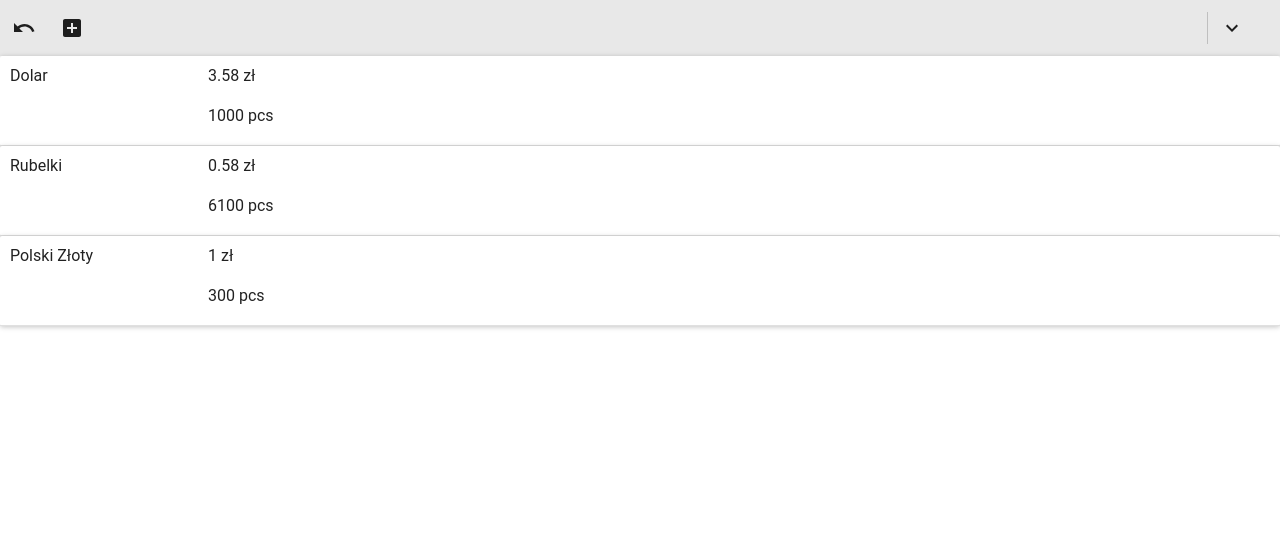
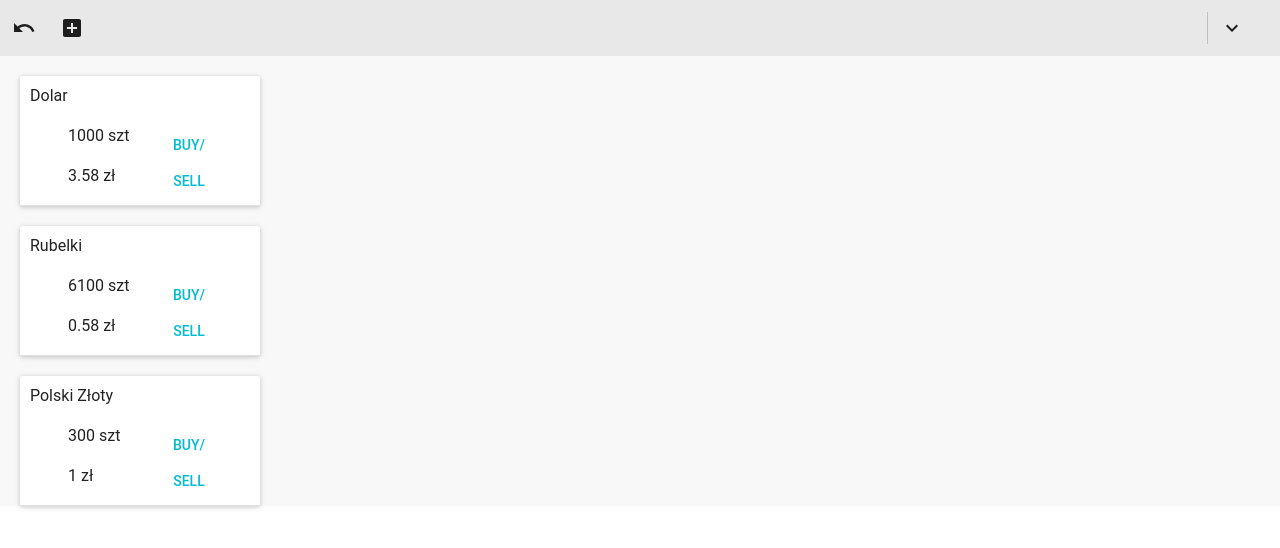
Before and after one commit to Lukasz-Juranek/RA, a React (Create React App) app in the folder wallet/: page / in a window 1280 px wide. Shown: the top 548 px of the page. Built offline with nearby package versions, Linux system fonts and the light colour scheme.

Commit message:
Add item dialog layout

```diff
--- a/wallet/src/App.js
+++ b/wallet/src/App.js
@@ -20,7 +20,7 @@ function DisplayView(displayView) {
     break;
     case ("CATEGORY_VIEW"):
       return (
-          <CategoryView></CategoryView>
+          <CategoryView category={store.getState().active_category}></CategoryView>
       );
     default :
       return ;
--- a/wallet/src/WalletSunbursLegend.js
+++ b/wallet/src/WalletSunbursLegend.js
@@ -17,9 +17,10 @@ export default class WalletSunbursLegend extends Component {
         orientation="horizontal"
         width={window.innerWidth * 0.70}
         items={mapToGetCategoryName().map((item, key) =>
-          hoveredItem === item ?
-            <div key={key}>{item}<br />{'SELECTED'}</div> :
+          // hoveredItem === item ?
+            // <div key={key}>{item}<br />{'SELECTED'}</div> :
             item
+
         )}
         />
     );
--- a/wallet/src/WalletSunburst.js
+++ b/wallet/src/WalletSunburst.js
@@ -120,9 +120,12 @@ export default class WalletSunburst extends React.Component {
           })}
           onValueClick={() =>
             {
+              let data = this.state.pathValue.split(' > ');
+              // console.log(data[1]);
               if (this.state.clicked_item === this.state.pathValue)
               {
                 store.dispatch({type: "SET_VIEW", payload: "CATEGORY_VIEW"});
+                store.dispatch({type: "SET_CATEGORY", payload: data[1]});
               }
               this.setState({
                 clicked: !clicked,
@@ -132,9 +135,9 @@ export default class WalletSunburst extends React.Component {
           }
 
           style={{
-            stroke: '#ddd',
-            strokeOpacity: 0.3,
-            strokeWidth: '0.5'
+            stroke: 'white',
+            strokeOpacity: 0.8,
+            strokeWidth: '4.5'
           }}
           colorType="literal"
           getSize={d => d.value}
--- a/wallet/src/addItemDialog.js
+++ b/wallet/src/addItemDialog.js
@@ -29,14 +29,14 @@ export default class AddItemDialog extends React.Component {
 
   componentWillMount()
   {
-    store.subscribe(() => {
+    this.unsubscribe = store.subscribe(() => {
       this.setState({open : store.getState().windows.item_add});
     }).bind(this);
   }
 
   componentWillUnmount()
   {
-    // store.unsubscribe();
+    this.unsubscribe();
   }
 
 
--- a/wallet/src/categoryView.js
+++ b/wallet/src/categoryView.js
@@ -14,10 +14,22 @@ import Divider from 'material-ui/Divider';
 import {walletDB} from './walletDB';
 
 var layout = [
-  {i: 'a', x: 0, y: 0, w: 1, h: 1, static: true},
-  {i: 'b', x: 1, y: 0, w: 3, h: 1, static: true},
-  {i: 'c', x: 3, y: 1, w: 3, h: 1, static: true}
+  {i: 'a', x: 0, y: 0, w: 4, h: 1, static: true},
+  {i: 'b', x: 1, y: 1, w: 2, h: 1, static: true},
+  {i: 'c', x: 1, y: 2, w: 2, h: 1, static: true},
+  {i: 'd', x: 3, y: 1, w: 2, h: 1, static: true}
 ];
+
+const tail_width = 240;
+
+const card_style = {
+  margin: 20,
+  width: tail_width+'px'
+};
+
+const buy_sell_style = {
+  display: 'inline'
+}
 
 function DisplayView(disp_cat) {
     let rows = [];
@@ -25,11 +37,24 @@ function DisplayView(disp_cat) {
     .filter((i) => {return i.category === disp_cat})
     .map ((i) => {
       rows.push(
-        <Card>
-          <ReactGridLayout className="layout" layout={layout} cols={4} rowHeight={30} width={800}>
+        <Card style={card_style}>
+          <ReactGridLayout className="layout" layout={layout} cols={6} rowHeight={30} rows={3} width={window.innerWidth > tail_width ? tail_width : window.innerWidth}>
             <div key="a">{i.name} </div>
-            <div key="b">{i.price} zł</div>
-            <div key="c">{i.quantity} pcs</div>
+            <div key="b">{i.quantity} szt</div>
+            <div key="c">{i.price} zł</div>
+            <div key="d"><FlatButton
+              style={buy_sell_style}
+              label="Buy/"
+              primary={true}
+              onClick={() => {;}}
+            />
+            <FlatButton
+              style={buy_sell_style}
+              label="Sell"
+              primary={true}
+              onClick={() => {;}}
+            />
+            </div>
           </ReactGridLayout>
           <Divider />
         </Card>
@@ -39,9 +64,27 @@ function DisplayView(disp_cat) {
 }
 
 export default class CategoryView extends React.Component {
-  state = {
-    openItemView: false,
+  constructor(props)
+  {
+    super(props);
+    this.state = {
+      openItemView: false,
+      activeCategory: props.category
+    }
   }
+
+  componentWillMount()
+  {
+    this.unsubscribe = store.subscribe(() => {
+      this.setState({activeCategory : store.getState().active_category});
+    }).bind(this);
+  }
+
+  componentWillUnmount()
+  {
+    this.unsubscribe();
+  }
+
 
   handleOpen = () => {
     this.setState({openItemView: true});
@@ -70,7 +113,7 @@ export default class CategoryView extends React.Component {
     return (
       <div className="App">
         <AddItemDialog/>
-        {DisplayView("Cash")}
+        {DisplayView(this.state.activeCategory)}
       </div>
     );
   }
--- a/wallet/src/store.js
+++ b/wallet/src/store.js
@@ -13,7 +13,7 @@ const wallet_reducer = (state = [], action) => {
   return state;
 }
 
-const open_view_reducter = (state = {item_add : false}, action) =>
+const open_window_reducter = (state = {item_add : false}, action) =>
 {
   let new_state = state;
 
@@ -24,13 +24,23 @@ const open_view_reducter = (state = {item_add : false}, action) =>
     default:
       return state;
   }
+}
 
+const category_reducer = (state = 'Cash', action) => {
+    switch (action.type) {
+      case 'SET_CATEGORY':
+        return action.payload;
+      default:
+        return state;
+  }
 }
+
 
 const reducers = combineReducers({
     active_view: view_reducer,
+    active_category: category_reducer,
     wallet: wallet_reducer,
-    windows: open_view_reducter
+    windows: open_window_reducter
 });
 
 export default createStore(reducers,
--- a/wallet/src/walletDB.js
+++ b/wallet/src/walletDB.js
@@ -45,6 +45,12 @@ export let walletDB =
         category: "Stock",
         quantity: 15,
         price: 150
+    },
+    {
+        name : "Złoto",
+        category: "Assets",
+        quantity: 1,
+        price: 5000
     }]
 };
 
```
